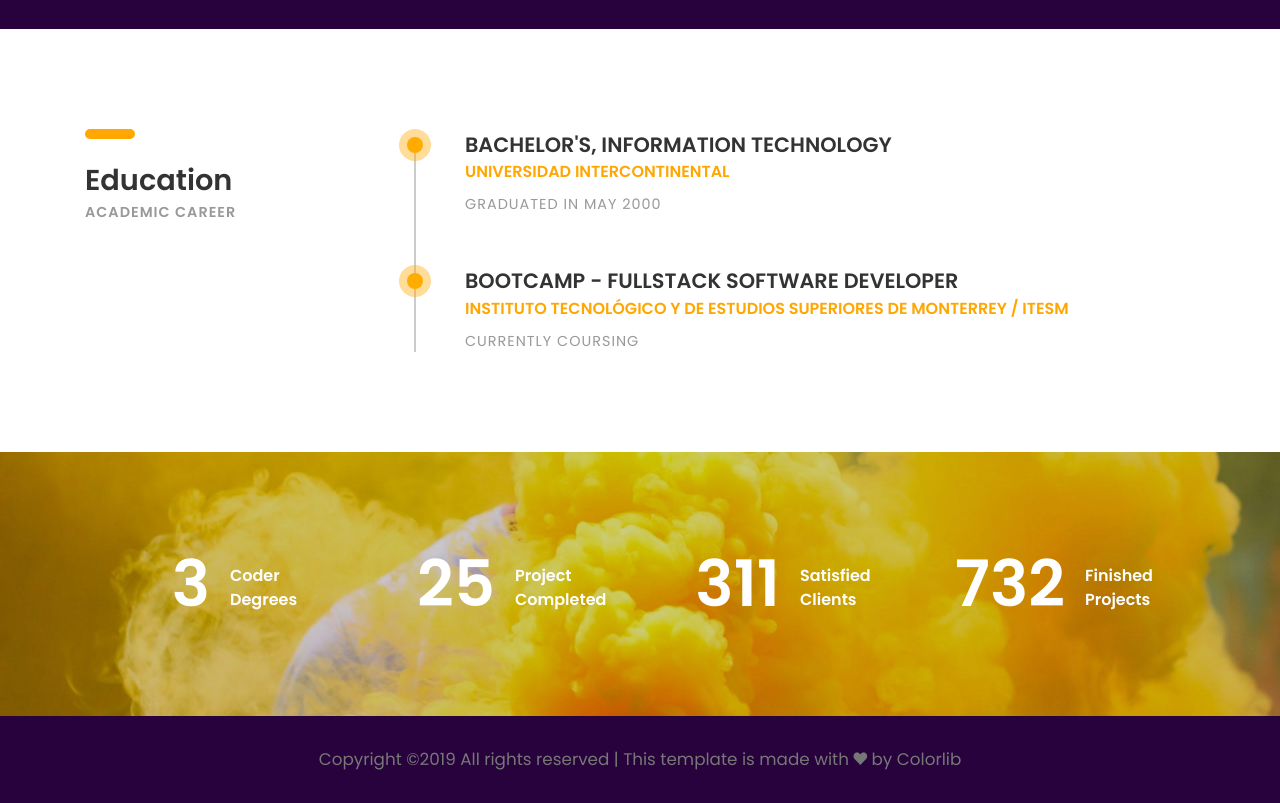
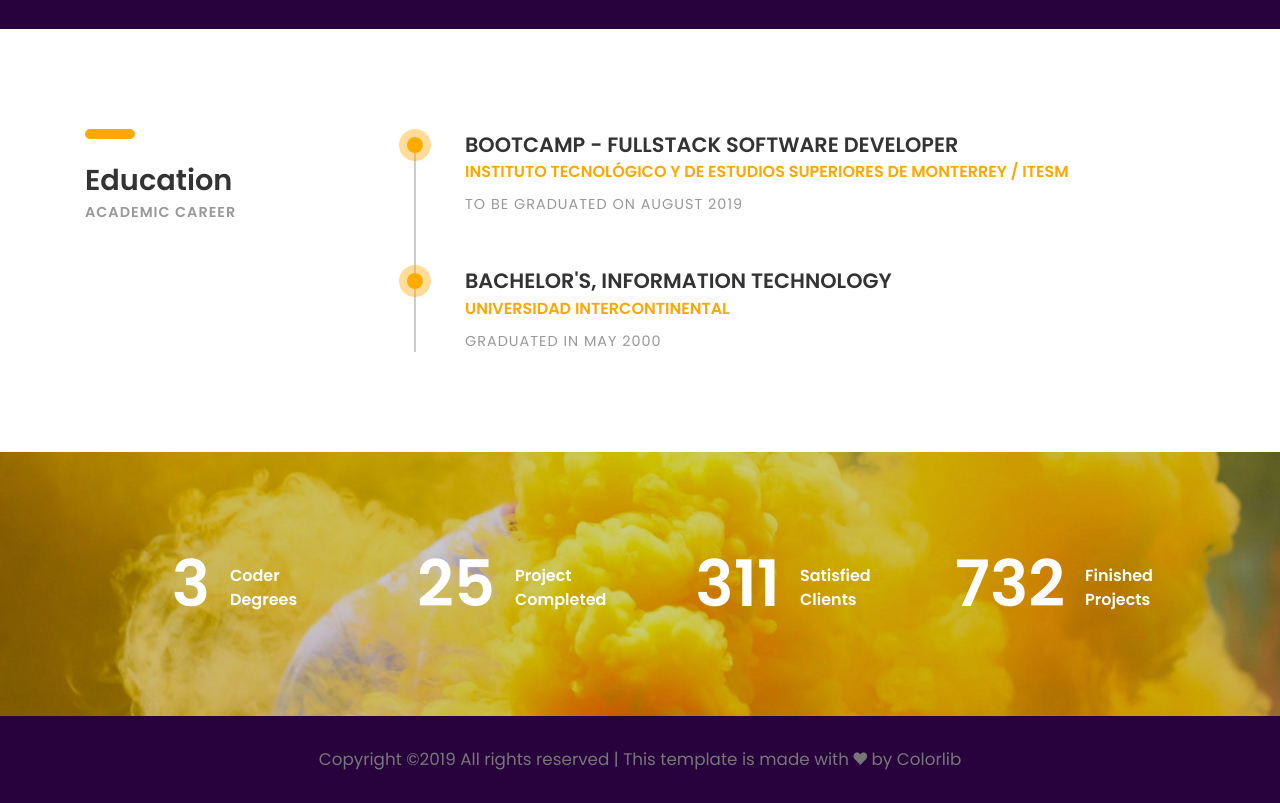
Before and after one commit to d3non/CVPortfolio, a plain HTML site: page index.html in a window 1280 px wide. Shown: the part 2980-3783 px from the top of the page. Drawn offline with Linux system fonts and the light colour scheme; files whose address does not match are found by name.

```diff
--- a/index.html
+++ b/index.html
@@ -288,16 +288,18 @@
 				<div class="col-sm-8">
 					<div class="education-wrapper">
 						<div class="education margin-b-50">
+								<h4><b>BOOTCAMP - FULLSTACK SOFTWARE DEVELOPER</b></h4>
+								<h5 class="font-yellow"><b>INSTITUTO TECNOLÓGICO Y DE ESTUDIOS SUPERIORES DE MONTERREY / ITESM</b></h5>
+								<h6 class="font-lite-black margin-t-10">TO BE GRADUATED ON AUGUST 2019</h6>
+						</div><!-- education -->
+
+						<div class="education margin-b-50">
 							<h4><b>BACHELOR'S, INFORMATION TECHNOLOGY</b></h4>
 							<h5 class="font-yellow"><b>UNIVERSIDAD INTERCONTINENTAL</b></h5>
 							<h6 class="font-lite-black margin-t-10">GRADUATED IN MAY 2000</h6>
 						</div><!-- education -->
 
-						<div class="education margin-b-50">
-							<h4><b>BOOTCAMP - FULLSTACK SOFTWARE DEVELOPER</b></h4>
-							<h5 class="font-yellow"><b>INSTITUTO TECNOLÓGICO Y DE ESTUDIOS SUPERIORES DE MONTERREY / ITESM</b></h5>
-							<h6 class="font-lite-black margin-t-10">CURRENTLY COURSING</h6>
-						</div><!-- education -->
+
 
 
 						</div><!-- education -->
```
Also changed, not shown: 1 other file.
